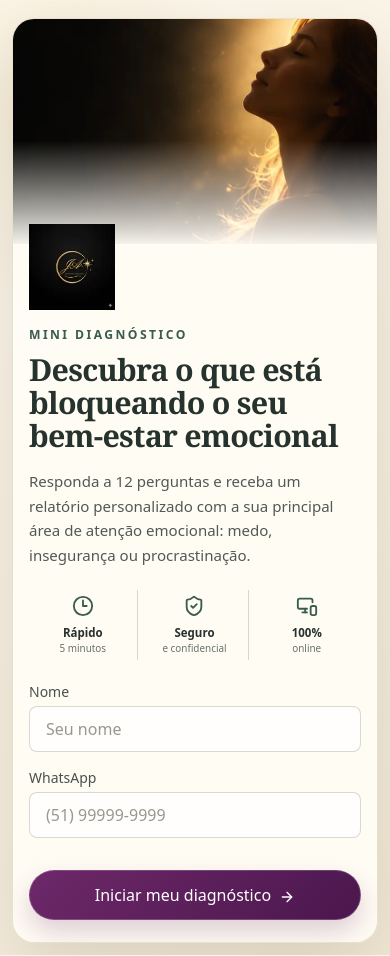
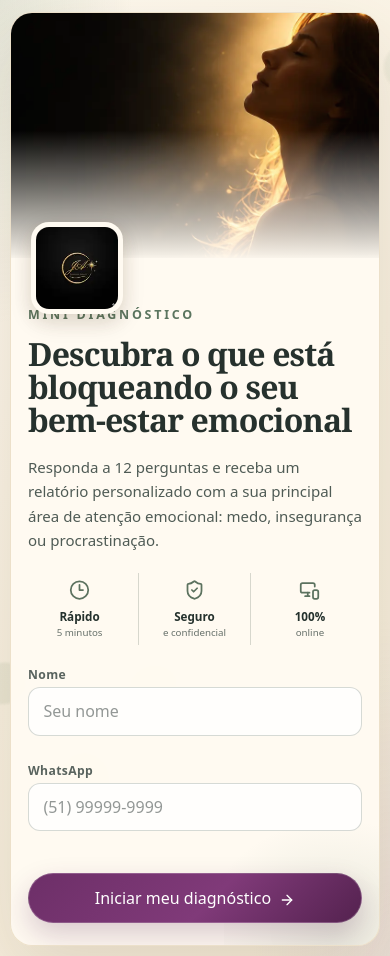
Before and after one commit to evertonpiceni-sketch/MiniDiagnostico, a React (Vite) app: page / in a window 390 px wide. Built offline with nearby package versions, Linux system fonts and the light colour scheme.

Commit message:
Redesign full site to approved cream sage lavender plum identity

```diff
--- a/src/index.css
+++ b/src/index.css
@@ -1,21 +1,158 @@
 @import "tailwindcss";
 
-:root{--cream:#fbf6e9;--sage:#80957e;--sage-deep:#385c4d;--lavender:#b7a2ca;--plum:#6d2869;--plum-deep:#4b174d;--gold:#c9a24f;--ink:#28312d;--muted:#69716c;--line:rgba(91,104,91,.25)}
-*{box-sizing:border-box}html,body,#root{min-height:100%}body{margin:0;color:var(--ink);font-family:Inter,ui-sans-serif,system-ui,-apple-system,"Segoe UI",sans-serif;background:var(--cream)}
+:root{
+  --cream:#fbf5e8;
+  --cream-2:#f6eddc;
+  --paper:#fffaf1;
+  --sage:#8da087;
+  --sage-soft:#dfe7d8;
+  --sage-deep:#566f5b;
+  --lavender:#b9a6c8;
+  --lavender-soft:#eee6f1;
+  --plum:#6d2f68;
+  --plum-deep:#54224f;
+  --gold:#c9a14c;
+  --gold-soft:#ead6a1;
+  --ink:#24312d;
+  --muted:#66706a;
+  --line:rgba(90,103,91,.22);
+}
+
+*{box-sizing:border-box}
+html,body,#root{min-height:100%}
+body{margin:0;color:var(--ink);font-family:Inter,ui-sans-serif,system-ui,-apple-system,"Segoe UI",sans-serif;background:var(--cream)}
 body>#mini-diagnostico-brand-logo{display:none!important}
-.brand-shell{position:relative;background:radial-gradient(circle at 13% 11%,rgba(201,162,79,.14),transparent 22%),linear-gradient(135deg,#fffaf0,#f3ead7);overflow-x:hidden;overflow-y:auto;min-height:100vh}.brand-shell>div{position:relative;z-index:1}
-h1,h2,h3{font-family:Georgia,"Times New Roman",serif;color:#26322d;letter-spacing:-.025em}button,a,input{font:inherit}button{cursor:pointer}button:focus-visible,a:focus-visible,input:focus-visible{outline:3px solid rgba(109,40,105,.2);outline-offset:2px}
-.brand-start-card,.brand-page-card{position:relative;background:rgba(255,252,245,.96)!important;border:1px solid rgba(178,158,116,.3)!important;box-shadow:0 28px 75px rgba(74,61,39,.17)!important;overflow:hidden}
-.brand-start-card{min-height:650px;padding:0!important;display:grid;grid-template-columns:minmax(0,1.08fr) minmax(320px,.92fr);align-items:stretch;border-radius:28px!important}.brand-start-content{position:relative;z-index:2;width:100%;max-width:none;grid-column:1;grid-row:1;padding:3rem 3.25rem;align-self:center}.brand-hero-art{position:relative;grid-column:2;grid-row:1;min-height:650px;background:url('/hero-golden-woman.webp') 54% center/cover no-repeat;opacity:.98}.brand-hero-art:before{content:"";position:absolute;inset:0;background:linear-gradient(90deg,rgba(255,252,245,.96) 0,rgba(255,252,245,.38) 18%,transparent 42%);pointer-events:none}
-#mini-diagnostico-brand-logo{display:block;width:112px;height:auto;object-fit:contain;margin-bottom:1rem}.brand-eyebrow{margin:0 0 .6rem;color:var(--sage-deep);font-size:.76rem;font-weight:800;letter-spacing:.2em}.brand-start-content h1{font-size:clamp(2.2rem,4.4vw,4rem);line-height:1.02;margin-bottom:1rem!important}.brand-start-content>p:not(.brand-eyebrow){font-size:1rem;line-height:1.65;color:#4e5a54!important}
-.brand-benefits{display:grid;grid-template-columns:repeat(3,1fr);gap:.2rem;margin:1.4rem 0;color:var(--ink)}.brand-benefits span{display:flex;min-width:0;flex-direction:column;align-items:center;text-align:center;padding:.4rem .65rem;border-right:1px solid var(--line)}.brand-benefits span:last-child{border:0}.brand-benefits svg{width:22px;color:var(--sage-deep);margin-bottom:.35rem}.brand-benefits b{font-size:.78rem}.brand-benefits small{font-size:.68rem;color:var(--muted)}
-.brand-start-card form{max-width:430px}.brand-start-card label{color:#4a514d}.brand-start-card input{width:100%;background:rgba(255,255,255,.72);border:1px solid var(--line);color:var(--ink);min-height:46px}.brand-start-card input::placeholder{color:#99978f}.brand-start-card button[type=submit],#btn-copiar-pix-destaque,#btn-pagar-cartao-stripe,.report-card a{background:linear-gradient(135deg,var(--plum),var(--plum-deep))!important;color:#fff!important;border:1px solid rgba(255,255,255,.18)!important;box-shadow:0 12px 26px rgba(91,25,88,.2)!important;border-radius:999px!important}
-.brand-page-card{border-radius:24px!important}.brand-page-card:after{content:"";position:absolute;right:-48px;bottom:-45px;width:150px;height:150px;background:radial-gradient(ellipse at 70% 70%,rgba(128,149,126,.34),transparent 68%);pointer-events:none}.brand-card-header{display:flex;align-items:center;justify-content:space-between;gap:1rem;margin:-.4rem 0 1.5rem}.brand-card-header img{width:94px;height:auto}.brand-card-header span{color:#59635e;font-weight:700}.brand-card-header>svg{color:var(--sage-deep)}
-.quiz-card h2{font-size:clamp(1.55rem,4vw,2.15rem);line-height:1.18}.quiz-card .space-y-3 button{background:rgba(255,255,255,.65);border-color:rgba(104,120,109,.26);color:#44504a;border-radius:12px}.quiz-card .space-y-3 button:hover{border-color:var(--plum);background:#f2e7f2;transform:translateY(-1px)}.quiz-card .bg-gradient-to-r{background:linear-gradient(90deg,var(--gold),var(--sage))!important}.quiz-card .bg-stone-100{background:#e7e3d6!important}.brand-back{display:inline-flex;align-items:center;gap:.35rem;margin-top:1.25rem;padding:.55rem .9rem;border:1px solid var(--line);border-radius:999px;color:var(--sage-deep);background:transparent}.brand-back svg{width:16px}.brand-card-quote{text-align:center;font-family:Georgia,serif;font-style:italic;color:#957b58;margin:1.8rem 0 0;font-size:.82rem}
-.payment-card{text-align:left!important}.payment-card>.brand-card-header,.payment-card>.inline-flex,.payment-card>h2,.payment-card>p{text-align:center}.payment-card>h2{font-size:2.25rem}.payment-title{font-size:1.65rem;margin:1.8rem 0 .4rem}.result-preview{display:grid;justify-items:center;gap:.1rem;margin:.9rem auto 1.3rem;padding:1rem;border:1px solid rgba(183,162,202,.45);border-radius:14px;background:rgba(255,255,255,.65);max-width:340px}.result-preview span{display:grid;place-items:center;width:42px;height:42px;border-radius:50%;color:var(--plum);background:#ddcce7}.result-preview small{color:var(--muted)}.result-preview strong{font-family:Georgia,serif;font-size:1.45rem;text-transform:capitalize;color:var(--plum-deep)}
-.payment-card .flex.bg-stone-100{background:#f2eee4!important;border-color:var(--line)!important}.payment-card #tab-pix,.payment-card #tab-card{border-radius:10px;color:#59635e}.payment-card .payment-tab-active{background:#fff!important;color:var(--plum)!important;box-shadow:0 3px 12px rgba(70,50,35,.1)}.payment-card [class*="bg-stone-50"],.payment-card [class*="bg-emerald-50"]{background:rgba(255,255,255,.62)!important;border-color:var(--line)!important}.payment-card input{background:#fff!important;color:#4b514d!important}.payment-card #btn-confirmar-pix{background:var(--sage-deep)!important;border-radius:999px}.payment-card a[href*="wa.me"]{color:var(--sage-deep)!important}
-.report-card{padding-top:2rem!important}.report-brand{text-align:center;padding-bottom:1.6rem;margin-bottom:1.5rem;border-bottom:1px solid var(--line)}.report-brand img{width:96px;margin:auto}.report-brand p{font-family:Georgia,serif;font-size:1.8rem;margin:.4rem 0 0}.report-brand small{color:var(--muted)}.report-card>h2{color:var(--plum-deep)!important}.report-card h3{color:var(--sage-deep)!important}.report-card .prose{color:#4c5751}.report-card .bg-stone-100{background:linear-gradient(180deg,#f7f1e4,#efe7d4)!important;border-color:rgba(128,149,126,.3)!important}
-@media(max-width:980px){.brand-start-card{grid-template-columns:minmax(0,1fr) minmax(280px,.78fr)}.brand-start-content{padding:2.4rem}.brand-start-content h1{font-size:clamp(2rem,4.8vw,3.25rem)}}
-@media(max-width:760px){.brand-shell{padding:.75rem!important;justify-content:flex-start;padding-top:1.1rem!important}.brand-start-card{display:grid;grid-template-columns:1fr;grid-template-rows:260px auto;min-height:auto;border-radius:22px!important}.brand-hero-art{grid-column:1;grid-row:1;min-height:260px;background-position:55% 34%}.brand-hero-art:before{background:linear-gradient(180deg,transparent 54%,rgba(255,252,245,.96) 100%)}.brand-start-content{grid-column:1;grid-row:2;padding:1.15rem 1.35rem 1.7rem}.brand-start-content h1{font-size:2.15rem;line-height:1.08}.brand-start-content>p:not(.brand-eyebrow){font-size:.94rem}.brand-benefits span{padding:.25rem}.brand-start-card form{margin-top:1rem;max-width:none}#mini-diagnostico-brand-logo{width:86px;margin-top:-2.2rem;position:relative;z-index:3}.brand-page-card{padding:1.25rem!important;border-radius:20px!important}.brand-card-header img{width:78px}.quiz-card h2{font-size:1.75rem}.quiz-card .space-y-3 button{padding:1rem}.payment-card>h2{font-size:1.9rem}.payment-card .flex.bg-stone-100{flex-direction:column}.report-brand p{font-size:1.55rem}}
-@media(max-width:420px){.brand-start-card{grid-template-rows:225px auto}.brand-hero-art{min-height:225px}.brand-start-content{padding:1rem 1rem 1.35rem}.brand-start-content h1{font-size:1.9rem}.brand-benefits small{font-size:.62rem}.brand-benefits b{font-size:.72rem}}
+button,a,input,textarea{font:inherit}
+button{cursor:pointer}
+h1,h2,h3{font-family:Georgia,"Times New Roman",serif;letter-spacing:-.028em;color:#26312d}
+
+.brand-shell{
+  position:relative;
+  min-height:100vh;
+  overflow-x:hidden;
+  overflow-y:auto;
+  padding:28px!important;
+  background:
+    radial-gradient(ellipse at 0% 0%,rgba(141,160,135,.22),transparent 24%),
+    radial-gradient(ellipse at 100% 100%,rgba(185,166,200,.19),transparent 25%),
+    linear-gradient(135deg,#fffaf0 0%,#f8f0df 52%,#f4ead7 100%);
+}
+.brand-shell:before,.brand-shell:after{content:"";position:fixed;z-index:0;pointer-events:none;opacity:.6;filter:blur(.2px)}
+.brand-shell:before{left:-60px;bottom:-40px;width:330px;height:320px;background:radial-gradient(ellipse at 40% 65%,rgba(111,137,102,.26) 0 8%,transparent 9%),radial-gradient(ellipse at 67% 42%,rgba(111,137,102,.2) 0 7%,transparent 8%),radial-gradient(ellipse at 23% 30%,rgba(111,137,102,.18) 0 6%,transparent 7%);transform:rotate(-14deg)}
+.brand-shell:after{right:-70px;top:-35px;width:360px;height:330px;background:radial-gradient(ellipse at 35% 35%,rgba(123,148,112,.23) 0 8%,transparent 9%),radial-gradient(ellipse at 66% 58%,rgba(123,148,112,.2) 0 7%,transparent 8%),radial-gradient(ellipse at 79% 20%,rgba(123,148,112,.15) 0 6%,transparent 7%);transform:rotate(18deg)}
+.brand-shell>div{position:relative;z-index:1}
+
+.brand-start-card,.brand-page-card{
+  position:relative;
+  background:rgba(255,250,241,.98)!important;
+  border:1px solid rgba(185,159,103,.28)!important;
+  box-shadow:0 26px 75px rgba(85,65,38,.14)!important;
+  overflow:hidden;
+}
+.brand-start-card:after,.brand-page-card:after{content:"";position:absolute;pointer-events:none;inset:auto -95px -80px auto;width:250px;height:210px;background:radial-gradient(ellipse at 45% 55%,rgba(141,160,135,.2),transparent 68%)}
+
+/* HOME — same composition as the approved mockup */
+.brand-start-card{
+  width:min(1180px,100%)!important;
+  max-width:1180px!important;
+  min-height:700px;
+  padding:0!important;
+  display:grid;
+  grid-template-columns:minmax(0,1.02fr) minmax(380px,.98fr);
+  align-items:stretch;
+  border-radius:30px!important;
+}
+.brand-start-content{position:relative;z-index:3;grid-column:1;grid-row:1;padding:118px 58px 54px;align-self:center;max-width:610px}
+.brand-hero-art{position:relative;grid-column:2;grid-row:1;min-height:700px;background:url('/hero-golden-woman.webp') 54% center/cover no-repeat;opacity:.99}
+.brand-hero-art:before{content:"";position:absolute;inset:0;background:linear-gradient(90deg,rgba(255,250,241,.98) 0,rgba(255,250,241,.58) 10%,rgba(255,250,241,.05) 38%,transparent 55%)}
+.brand-hero-art:after{content:"";position:absolute;left:-34%;right:-4%;bottom:-1px;height:118px;background:linear-gradient(170deg,transparent 0 31%,rgba(255,250,241,.95) 32% 58%,rgba(236,219,177,.52) 59% 63%,rgba(255,250,241,.96) 64%);opacity:.9}
+#mini-diagnostico-brand-logo{position:absolute;top:28px;left:34px;width:126px;height:auto;object-fit:contain;margin:0!important;filter:drop-shadow(0 5px 10px rgba(99,72,33,.1))}
+.brand-eyebrow{margin:0 0 .75rem;color:#5b755f;font-size:.78rem;font-weight:800;letter-spacing:.22em;text-transform:uppercase}
+.brand-start-content h1{font-size:clamp(2.75rem,4.8vw,4.7rem);line-height:.98;margin:0 0 1.15rem!important;color:#26312d!important}
+.brand-start-content>p:not(.brand-eyebrow){font-size:1.03rem;line-height:1.62;color:#4f5b55!important;max-width:520px}
+.brand-benefits{display:grid;grid-template-columns:repeat(3,1fr);max-width:470px;margin:1.8rem 0 1.55rem;color:var(--ink)}
+.brand-benefits span{display:flex;flex-direction:column;align-items:center;text-align:center;min-width:0;padding:.45rem 1rem;border-right:1px solid rgba(74,93,79,.22)}
+.brand-benefits span:first-child{padding-left:0}.brand-benefits span:last-child{border:0;padding-right:0}
+.brand-benefits svg{width:24px;height:24px;color:#5c725f;margin-bottom:.38rem}.brand-benefits b{font-size:.8rem}.brand-benefits small{font-size:.67rem;color:var(--muted)}
+.brand-start-card form{max-width:465px;display:grid;grid-template-columns:1fr 1fr;gap:12px;margin-top:1rem}
+.brand-start-card form>div{min-width:0}.brand-start-card form>button{grid-column:1/-1}
+.brand-start-card label{color:#59635e;font-size:.76rem!important;font-weight:700!important;letter-spacing:.03em}
+.brand-start-card input{width:100%;min-height:48px;border:1px solid rgba(85,103,90,.24)!important;border-radius:12px!important;background:rgba(255,255,255,.78)!important;color:#28322f!important;padding:.7rem .9rem!important;box-shadow:inset 0 1px 0 rgba(255,255,255,.8)}
+.brand-start-card input:focus{outline:none!important;border-color:rgba(109,47,104,.55)!important;box-shadow:0 0 0 3px rgba(109,47,104,.09)!important}
+.brand-start-card button[type=submit],#btn-copiar-pix-destaque,#btn-pagar-cartao-stripe,.report-card a,#btn-pagar-pix-asaas{
+  background:linear-gradient(135deg,var(--plum) 0%,#803a79 55%,var(--plum-deep) 100%)!important;
+  color:#fff!important;
+  border:1px solid rgba(255,255,255,.2)!important;
+  border-radius:999px!important;
+  min-height:50px;
+  box-shadow:0 12px 28px rgba(88,34,83,.22)!important;
+}
+
+/* QUIZ */
+.brand-page-card{border-radius:28px!important}
+.quiz-card{width:min(610px,100%)!important;max-width:610px!important;padding:34px 38px 28px!important;background:linear-gradient(180deg,rgba(255,251,243,.99),rgba(252,247,238,.98))!important}
+.quiz-card:before{content:"";position:absolute;inset:auto -65px -70px auto;width:180px;height:180px;border-radius:50%;background:radial-gradient(ellipse,rgba(137,157,128,.26),transparent 67%)}
+.brand-card-header{display:flex;align-items:center;justify-content:space-between;gap:1rem;margin:0 0 1rem}
+.brand-card-header img{width:105px;height:auto;object-fit:contain}.brand-card-header span{font-size:.82rem;color:#4f5b55;font-weight:700}.brand-card-header>svg{color:var(--plum);width:22px}
+.quiz-card .mb-8{margin-bottom:1.45rem!important}.quiz-card .bg-stone-100{background:#e4dfd1!important}.quiz-card .bg-gradient-to-r{background:linear-gradient(90deg,var(--gold),var(--sage))!important}
+.quiz-card h2{font-size:clamp(1.8rem,4vw,2.5rem);line-height:1.08;margin-bottom:1.55rem!important;color:#29332f!important}
+.quiz-card .space-y-3{display:grid;gap:.7rem}.quiz-card .space-y-3 button{padding:1rem 1.15rem!important;border:1px solid rgba(100,113,104,.28)!important;border-radius:12px!important;background:rgba(255,255,255,.72)!important;color:#3e4944!important;font-weight:500!important;box-shadow:0 2px 0 rgba(255,255,255,.6) inset}
+.quiz-card .space-y-3 button:hover{border-color:rgba(109,47,104,.6)!important;background:#f1e7f1!important;color:#5b2657!important;transform:translateY(-1px)}
+.brand-back{display:inline-flex;align-items:center;gap:.35rem;margin-top:1.2rem;padding:.56rem 1rem;border:1px solid rgba(81,98,86,.25);border-radius:999px;color:#536d59;background:rgba(255,255,255,.45)}
+.brand-back svg{width:16px}.brand-card-quote{text-align:center;font-family:Georgia,serif;font-style:italic;color:#9a7444;margin:1.45rem 0 0;font-size:.78rem}
+
+/* PAYWALL */
+.payment-card{width:min(560px,100%)!important;max-width:560px!important;padding:32px 36px!important;text-align:left!important;background:linear-gradient(180deg,#fffaf1,#faf3e6)!important}
+.payment-card>.brand-card-header,.payment-card>.inline-flex,.payment-card>h2,.payment-card>p{text-align:center}
+.payment-card>.inline-flex{display:flex!important;width:max-content;margin-left:auto;margin-right:auto;background:#f0e6f1!important;color:var(--plum)!important;border-color:rgba(109,47,104,.2)!important}
+.payment-card>h2{font-size:2.45rem;margin:.25rem 0 .25rem!important}.payment-title{font-size:1.75rem;margin:1.55rem 0 .35rem;color:#29332f}
+.result-preview{display:grid;justify-items:center;gap:.14rem;margin:.9rem auto 1.4rem;padding:1.15rem;border:1px solid rgba(185,166,200,.5);border-radius:16px;background:rgba(255,255,255,.68);max-width:360px;box-shadow:0 10px 24px rgba(87,67,51,.06)}
+.result-preview span{display:grid;place-items:center;width:48px;height:48px;border-radius:50%;color:var(--plum);background:var(--lavender-soft);font-size:1.15rem}.result-preview small{color:var(--muted)}.result-preview strong{font-family:Georgia,serif;font-size:1.55rem;text-transform:capitalize;color:var(--plum-deep)}
+.payment-card .flex.bg-stone-100{background:#eee9df!important;border-color:rgba(94,108,98,.2)!important;padding:.42rem!important;gap:.35rem!important}
+.payment-card #tab-pix,.payment-card #tab-card{border-radius:10px!important;color:#56635c!important;min-height:48px}.payment-card .payment-tab-active{background:#fff!important;color:var(--plum)!important;border-color:rgba(109,47,104,.22)!important;box-shadow:0 4px 12px rgba(80,58,42,.09)!important}
+.payment-card [class*="bg-stone-50"],.payment-card [class*="bg-emerald-50"]{background:rgba(255,255,255,.64)!important;border-color:rgba(94,108,98,.2)!important}
+.payment-card input,.payment-card textarea{background:#fff!important;color:#3f4945!important;border-color:rgba(94,108,98,.25)!important}.payment-card #btn-confirmar-pix{background:#5b715f!important;border-radius:999px!important}.payment-card a[href*="wa.me"]{color:#5a705f!important}
+.payment-card .text-emerald-900,.payment-card .text-emerald-800,.payment-card .text-emerald-700{color:#566f5b!important}
+.payment-card .bg-emerald-600,.payment-card .hover\:bg-emerald-700:hover{background:var(--plum)!important}
+
+/* RESULT / REPORT */
+.report-card{width:min(760px,100%)!important;max-width:760px!important;padding:2rem 2.3rem 2.5rem!important;background:linear-gradient(180deg,#fffaf1,#faf4e9)!important}
+.report-brand{text-align:center;padding-bottom:1.6rem;margin-bottom:1.55rem;border-bottom:1px solid rgba(94,108,98,.2)}.report-brand img{width:108px;margin:auto}.report-brand p{font-family:Georgia,serif;font-size:1.95rem;margin:.45rem 0 0;color:#29332f}.report-brand small{color:var(--muted)}
+.report-card>h2{color:var(--plum-deep)!important;font-size:2.3rem}.report-card h3{color:#58705e!important}.report-card .prose{color:#46524c}.report-card .bg-stone-100{background:linear-gradient(180deg,#f5eee1,#eee4d2)!important;border-color:rgba(141,160,135,.34)!important}.report-card [class*="bg-emerald"]{background:rgba(223,231,216,.55)!important;color:#4f6655!important}.report-card [class*="text-emerald"]{color:#55705c!important}
+
+/* LOADING */
+.brand-shell .animate-spin{color:var(--plum)!important}.brand-shell .text-stone-500{color:#6b736f}
+
+button:focus-visible,a:focus-visible,input:focus-visible,textarea:focus-visible{outline:3px solid rgba(109,47,104,.16);outline-offset:2px}
+
+@media(max-width:1020px){
+  .brand-shell{padding:18px!important}
+  .brand-start-card{grid-template-columns:minmax(0,1fr) minmax(330px,.88fr);min-height:650px}
+  .brand-start-content{padding:105px 38px 44px}
+  .brand-hero-art{min-height:650px}
+  .brand-start-content h1{font-size:clamp(2.4rem,5vw,3.8rem)}
+}
+
+@media(max-width:760px){
+  .brand-shell{padding:10px!important;justify-content:flex-start!important;padding-top:12px!important}
+  .brand-start-card{display:grid;grid-template-columns:1fr;grid-template-rows:300px auto;min-height:auto;border-radius:22px!important}
+  .brand-hero-art{grid-column:1;grid-row:1;min-height:300px;background-position:56% 34%}
+  .brand-hero-art:before{background:linear-gradient(180deg,transparent 48%,rgba(255,250,241,.97) 100%)}
+  .brand-hero-art:after{display:none}
+  .brand-start-content{grid-column:1;grid-row:2;padding:52px 22px 26px}
+  #mini-diagnostico-brand-logo{top:-36px;left:20px;width:92px;background:#fffaf1;border-radius:18px;padding:5px;box-shadow:0 9px 22px rgba(67,48,30,.12)}
+  .brand-start-content h1{font-size:2.35rem;line-height:1.04}
+  .brand-start-content>p:not(.brand-eyebrow){font-size:.94rem}
+  .brand-benefits{margin:1.3rem 0}.brand-benefits span{padding:.3rem .45rem}.brand-benefits b{font-size:.73rem}.brand-benefits small{font-size:.61rem}
+  .brand-start-card form{grid-template-columns:1fr;gap:10px}.brand-start-card form>button{grid-column:auto}
+  .brand-page-card{padding:1.25rem!important;border-radius:20px!important}
+  .brand-card-header img{width:88px}.quiz-card h2{font-size:1.9rem}.quiz-card .space-y-3 button{padding:.95rem!important}
+  .payment-card>h2{font-size:2rem}.payment-title{font-size:1.55rem}.payment-card .flex.bg-stone-100{flex-direction:row!important}
+  .report-card{padding:1.35rem!important}.report-brand p{font-size:1.6rem}
+}
+
+@media(max-width:430px){
+  .brand-start-card{grid-template-rows:245px auto}.brand-hero-art{min-height:245px}.brand-start-content{padding:48px 17px 22px}.brand-start-content h1{font-size:2rem}.brand-benefits svg{width:21px}.brand-card-header img{width:78px}.quiz-card h2{font-size:1.72rem}.payment-card{padding:1.05rem!important}
+}
+
 @media(prefers-reduced-motion:reduce){*,*::before,*::after{animation-duration:.01ms!important;animation-iteration-count:1!important;transition-duration:.01ms!important}}
```
